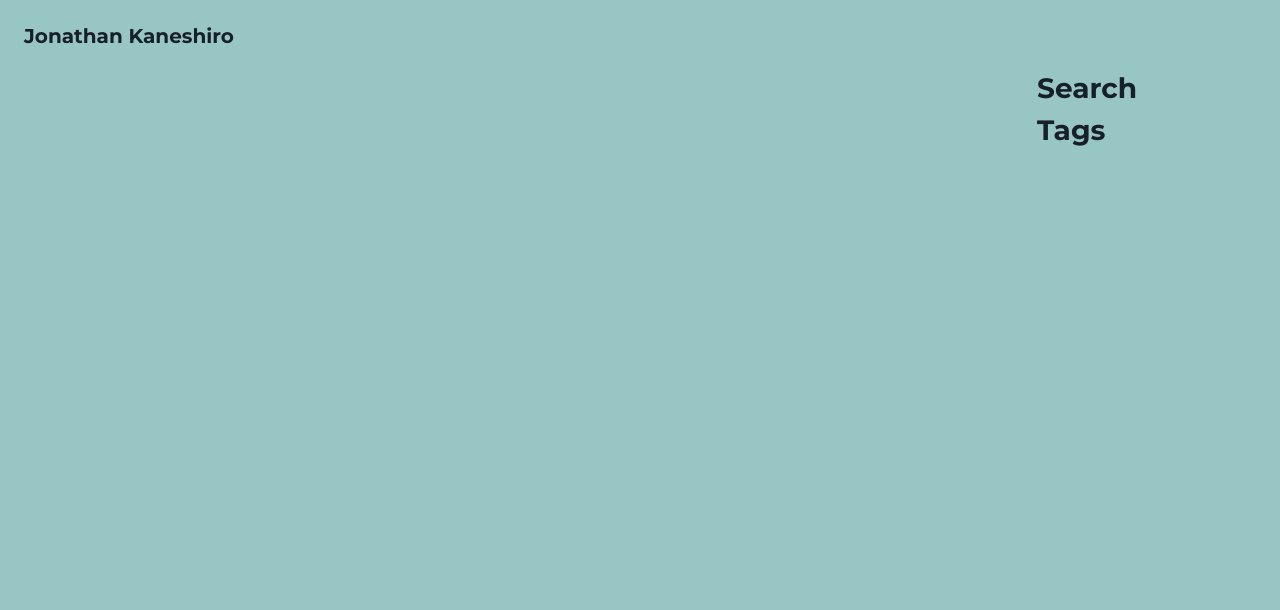
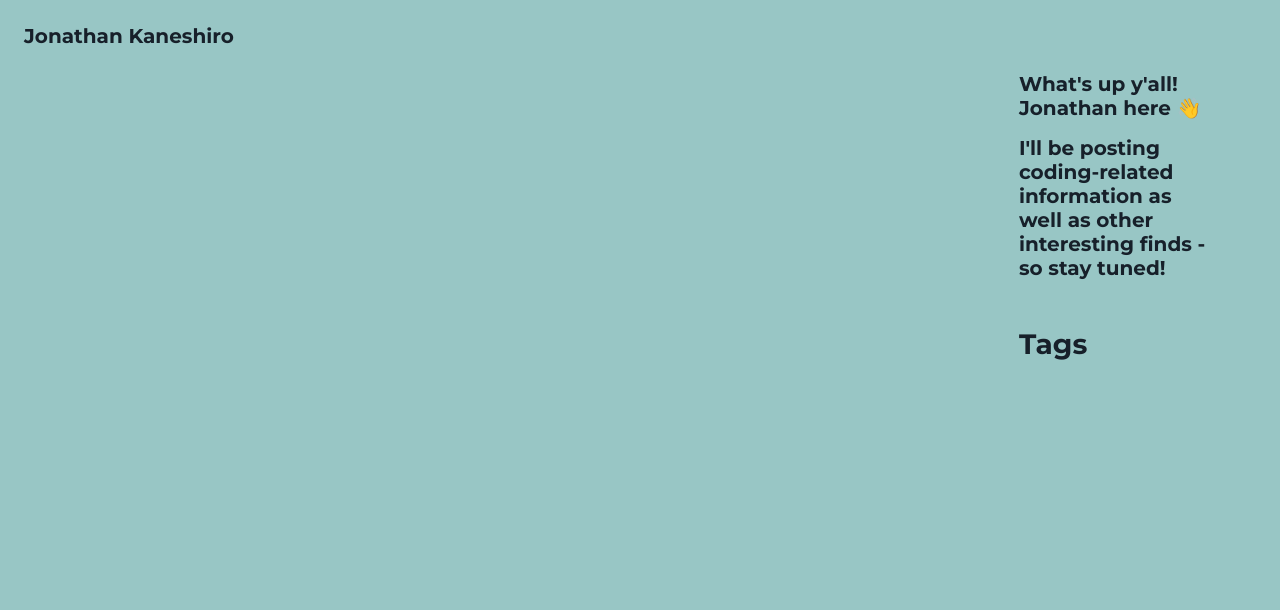
Before and after one commit to jkane002/jkane002_v2, a Django app: page /blog/ in a window 1280 px wide. Shown: the top 610 px of the page. Run offline with Django 3.2, Linux system fonts and the light colour scheme; data that the repository does not hold is empty; some libraries are stand-ins or nearby versions.

Commit message:
Added about section to blog sidebar

```diff
--- a/blog/templates/blog/sidebar.html
+++ b/blog/templates/blog/sidebar.html
@@ -1,10 +1,15 @@
 {% block sidebar %}
-<div class="col-lg-2 mx-auto">
+<div class="col-lg-2 mr-auto">
     <div>
-        <h3>Search</h3>
+        <h5 class="pb-2">What's up y'all!
+            Jonathan here 👋
+        </h5>
+        <h5>
+            I'll be posting coding-related information as well as other interesting finds - so stay tuned!
+        </h5>
     </div>
     <div>
-        <h3>Tags</h3>
+        <h3 class="mt-5">Tags</h3>
     </div>
 </div>
 {% endblock sidebar %}
```
